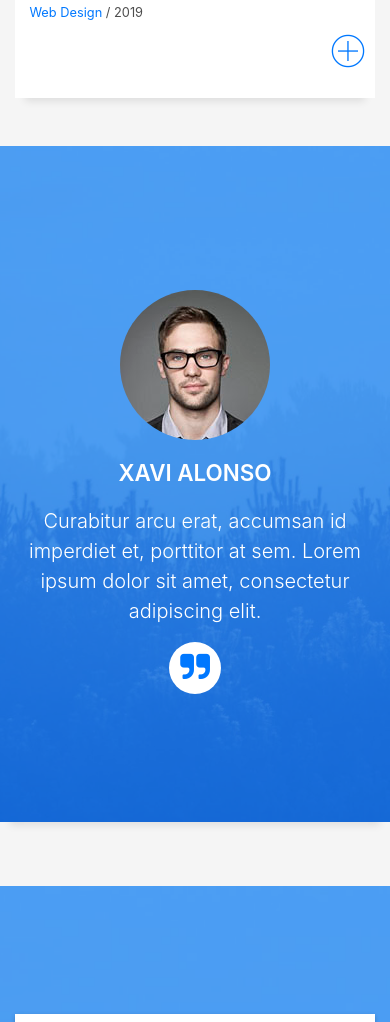
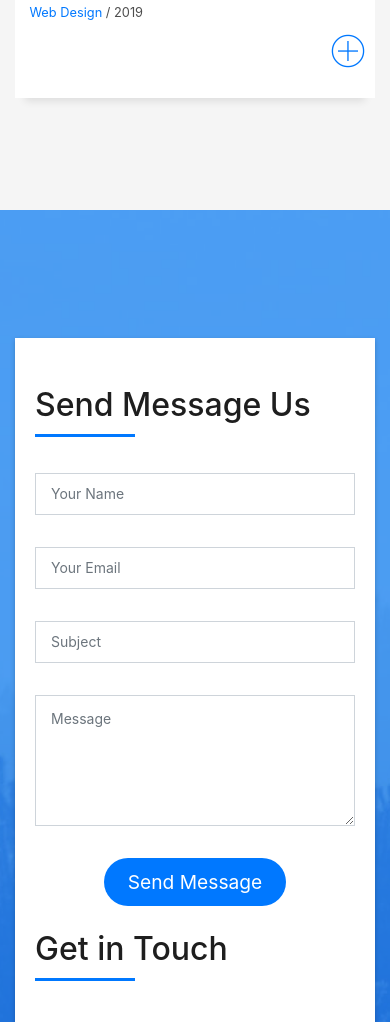
Before and after one commit to KirinyetBrian/KirinyetBrian.github.io, a plain HTML site: page index.html in a window 390 px wide. Shown: the part 7149-8171 px from the top of the page. Drawn offline with Linux system fonts and the light colour scheme; files whose address does not match are found by name.

Commit message:
Update index.html

```diff
--- a/index.html
+++ b/index.html
@@ -386,35 +386,6 @@ My main interests are:<br>
       </div>
     </section><!-- End Portfolio Section -->
 
-    <!-- ======= Testimonials Section ======= -->
-    <div class="testimonials paralax-mf bg-image" style="background-image: url(assets/img/overlay-bg.jpg)">
-      <div class="overlay-mf"></div>
-      <div class="container">
-        <div class="row">
-          <div class="col-md-12">
-            <div id="testimonial-mf" class="owl-carousel owl-theme">
-              <div class="testimonial-box">
-                <div class="author-test">
-                  <img src="assets/img/testimonial-2.jpg" alt="" class="rounded-circle b-shadow-a">
-                  <span class="author">Xavi Alonso</span>
-                </div>
-                <div class="content-test">
-                  <p class="description lead">
-                    Curabitur arcu erat, accumsan id imperdiet et, porttitor at sem. Lorem ipsum dolor sit amet,
-                    consectetur adipiscing elit.
-                  </p>
-                  <span class="comit"><i class="fa fa-quote-right"></i></span>
-                </div>
-              </div>
-
-            </div>
-          </div>
-        </div>
-      </div>
-    </div>
-    <!-- End Testimonials Section -->
-
-
 
     <!-- ======= Contact Section ======= -->
     <section class="paralax-mf footer-paralax bg-image sect-mt4 route" style="background-image: url(assets/img/overlay-bg.jpg)">
```
